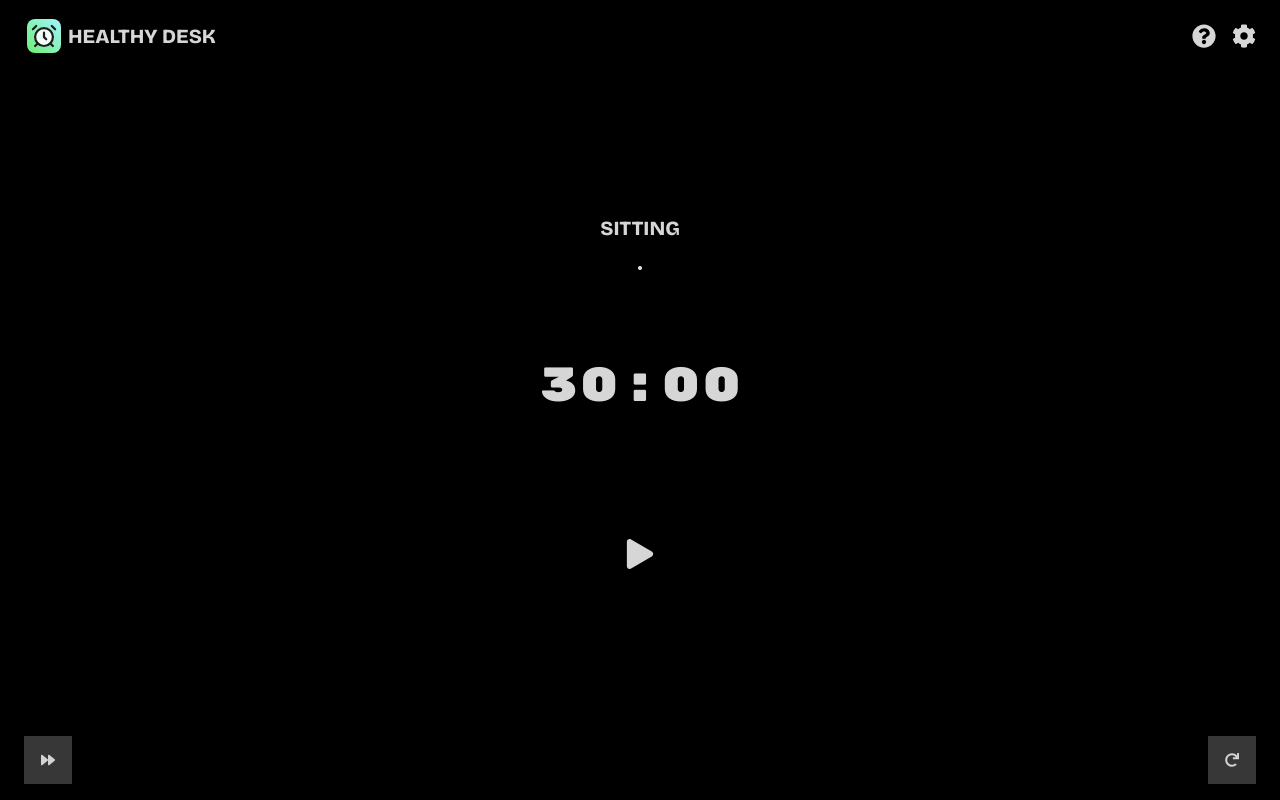
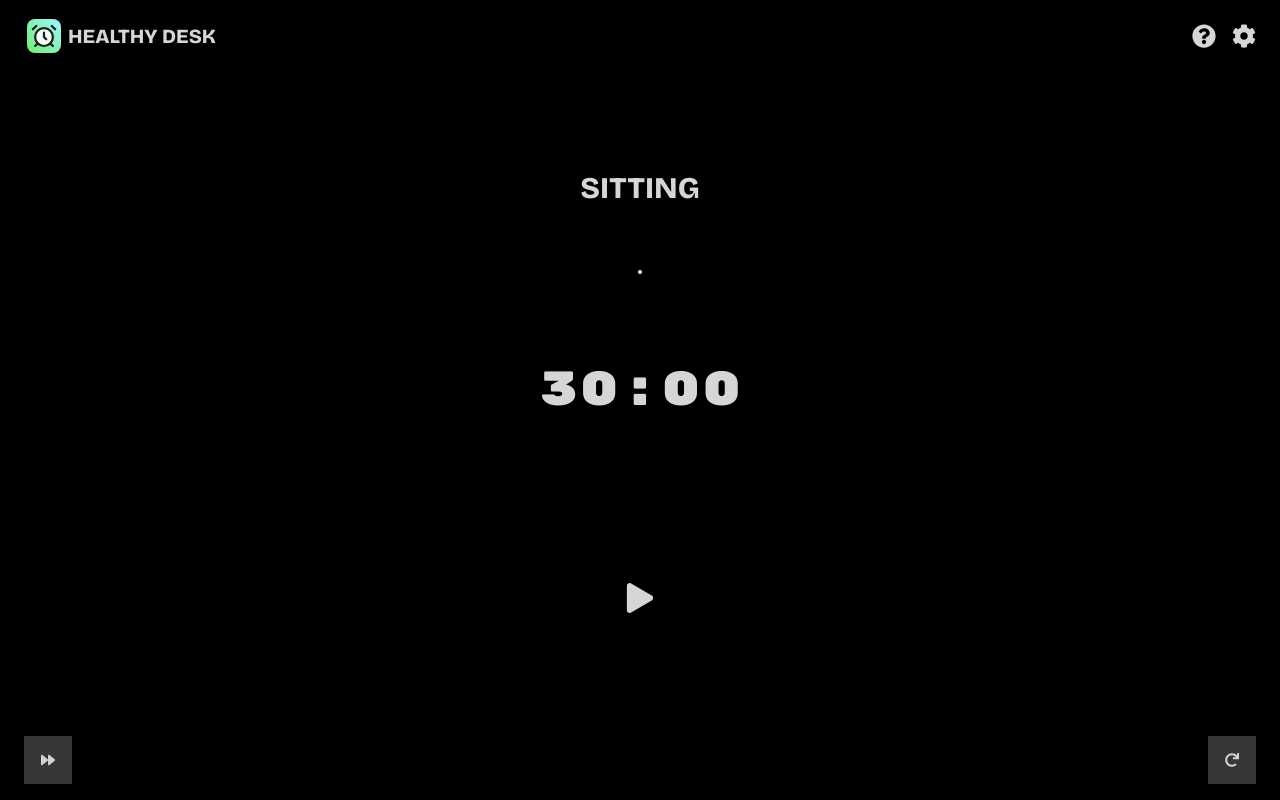
Before and after one commit to JonasHaas/healthy-desk, a Next.js app: page / in a window 1280 px wide. Built offline with nearby package versions, Linux system fonts and the light colour scheme.

Commit message:
add little ui tweaks

```diff
--- a/src/app/page.js
+++ b/src/app/page.js
@@ -118,8 +118,8 @@ export default function Home() {
           </Link>
         </div>
       </header>
-      <main className="flex flex-col items-center justify-center py-4 px-6">
-        <div className='py-6 px-6 text-xl font-bold'>{currentPhase.toUpperCase()}</div>
+      <main className="flex flex-col items-center justify-center py-4 px-6 gap-4 lg:gap-10">
+        <div className='py-6 px-6 text-xl lg:text-3xl font-bold'>{currentPhase.toUpperCase()}</div>
         <div className="radial-progress" style={{ "--value": getProgressValue(), "--size": "15rem", "--thickness": "4px" }} role="progressbar">
           <div className={`text-5xl ${rubik_mono_one.className}`}>{formatTime(timeRemaining)}</div>
         </div>
```
